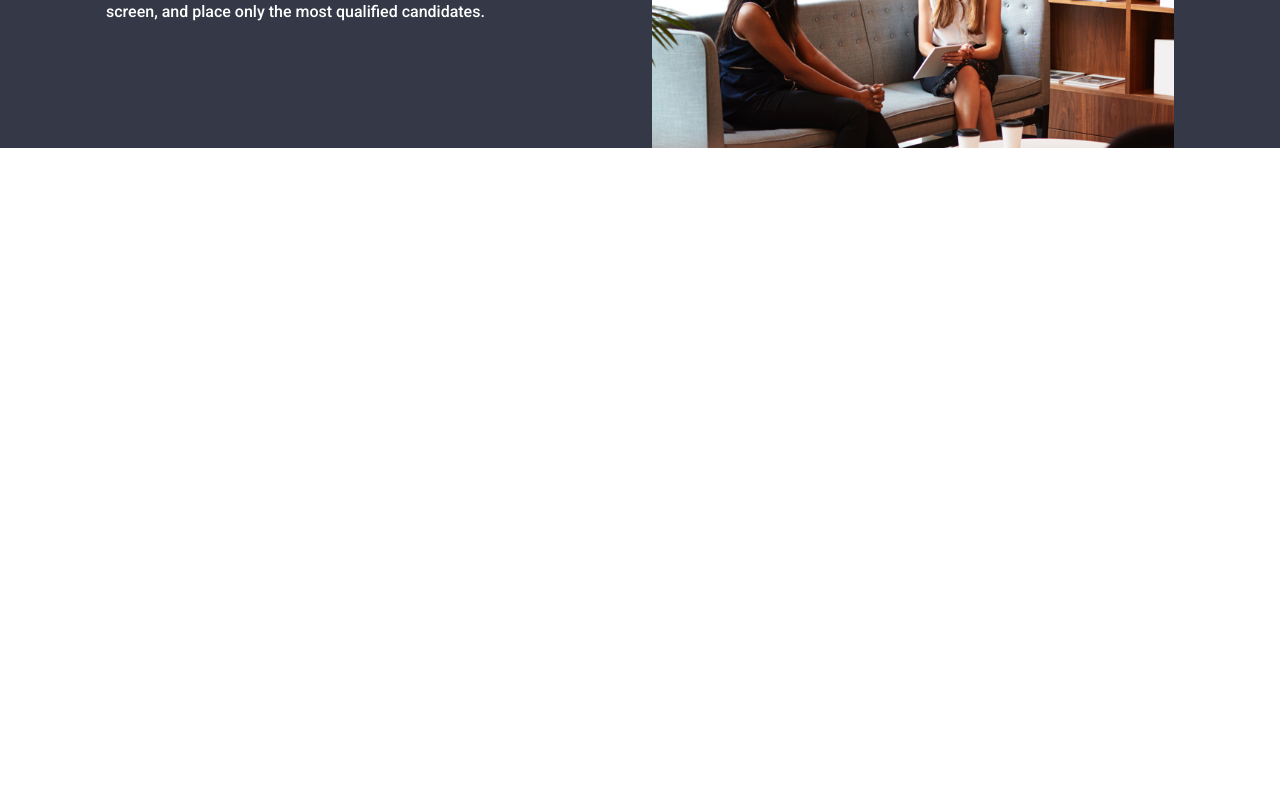
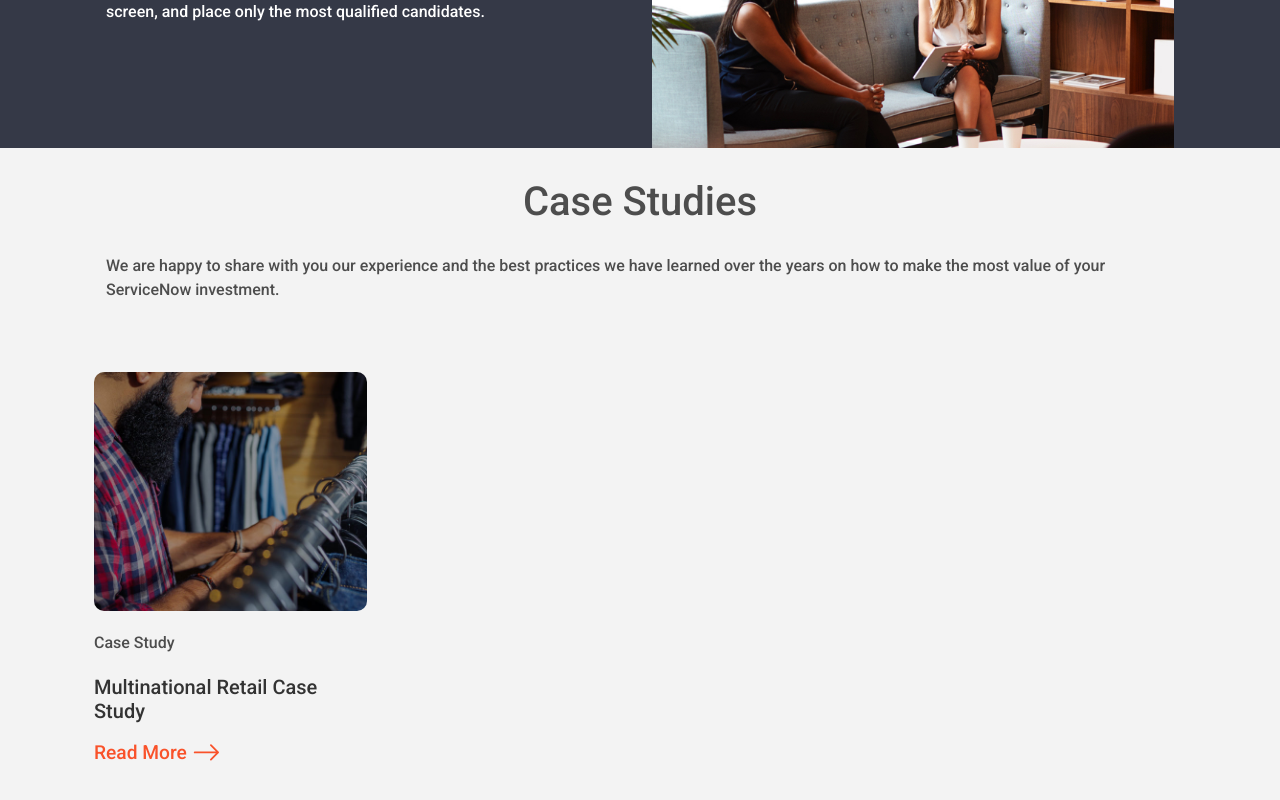
Before and after one commit to DjorgeSilva/intellective, a React (Create React App) app: page / in a window 1280 px wide. Shown: the part 2792-3592 px from the top of the page. Before the commit the page ends 2940 px from the top, so only its background shows below. Built offline with nearby package versions, Linux system fonts and the light colour scheme.

Commit message:
component cases complete

```diff
--- /dev/null
+++ b/src/Components/Cases/cases.style.ts
@@ -0,0 +1,97 @@
+import styled from 'styled-components'
+
+export const Wrapper = styled.div`
+    width: 100%;
+    height: fit-content;
+    background: #F3F3F3;
+    padding-top: 30px;
+
+    .row{
+        margin: 0 auto;
+        padding-bottom: 50px;
+
+        .coluna{
+            height: fit-content;
+            display: flex;
+            flex-direction: column;
+            justify-content: center;
+            align-items: center;
+
+            h1{
+                color: ${props => props.theme.ligthText};
+            }
+
+            p{
+                margin: 20px auto;
+                color: ${props => props.theme.ligthText};
+            }
+
+        }
+
+        .coluna-imagem{
+            height: 450px;
+            padding: 0;
+            align-items: flex-start;
+
+            img{
+                width: 100%;
+                height: 80%;
+                object-fit: cover;
+                border-radius: 10px;
+                margin-top: 50px;
+            }
+
+            p, h5, h6{
+                &:hover{
+                    color: ${props => props.theme.primaryColor};
+                }
+            }
+
+            h5{
+                color: ${props => props.theme.darkText};
+            }
+
+            h6{
+                color: ${props => props.theme.primaryColor};
+                margin-top: 10px;
+                font-size: 1.2rem;
+            }
+
+            .link-readMore{
+                display: flex;
+                flex-direction: row;
+                justify-content: center;
+                align-items: center;
+
+                &:hover .icone-link{
+                    animation: linkicone 1s;
+                }
+
+                .icone-link{
+                    color: ${props => props.theme.primaryColor};
+                    font-size: 1.8rem;
+                    margin-left: 5px;
+                }
+
+                @keyframes linkicone {
+                        0%{
+                            position: absolute;
+                            opacity: 0;
+                            left: 0px;
+                        }
+
+                        100%{
+                            opacity: 1;
+                        }
+                }
+
+                h6{
+                    background: #F3F3F3;
+                    z-index: 100;
+                }
+            }
+
+
+        }
+    }
+`
--- /dev/null
+++ b/src/Components/Cases/index.tsx
@@ -0,0 +1,48 @@
+import React from 'react'
+//packages
+import { Row, Col } from 'react-bootstrap'
+import {Link} from "react-router-dom"
+//styles
+import * as s from "./cases.style"
+//images
+import casesItem from "../../img/cases-item.jpg"
+//icons
+import {BsArrowRight} from "react-icons/bs"
+
+export const Cases: React.FC = (): JSX.Element => {
+
+    const styleLink = {
+        textDecoration: "none"
+    }
+
+    return (
+        <s.Wrapper>
+            <Row className="row container">
+                <Col xs={12} className="coluna">
+                    <h1>Case Studies</h1>
+                    <p>We are happy to share with you our experience and the best practices we have learned over the years on how to make the most value of your ServiceNow investment.</p>
+                </Col>
+
+                <Col xs={12} md={3} className="coluna coluna-imagem">
+                    <img src={casesItem} alt="Nosso pessoal" />
+
+                    <Link to="/" className="link-case" style={styleLink}>
+                        <p>Case Study</p>
+                    </Link>
+
+                    <Link to="/" className="link-case" style={styleLink}>
+                        <h5>Multinational Retail Case Study</h5>
+                    </Link>
+
+                    <Link to="/" className="link-readMore" style={styleLink}>
+                        <h6>Read More</h6>
+                        <BsArrowRight className="icone-link"/>
+                    </Link>
+
+                </Col>
+
+            </Row>
+
+        </s.Wrapper>
+    )
+}
--- a/src/routes/Home/index.tsx
+++ b/src/routes/Home/index.tsx
@@ -1,6 +1,7 @@
 import React from 'react'
 //components
 import { Banner } from '../../Components/Banner'
+import { Cases } from '../../Components/Cases'
 import { OurProduct } from '../../Components/OurProduct'
 import { OurService } from '../../Components/OurService'
 import { OurStaff } from '../../Components/OurStaff'
@@ -12,6 +13,7 @@ export const Home: React.FC = (): JSX.Element => {
             <OurProduct />
             <OurService />
             <OurStaff />
+            <Cases/>
         </React.Fragment>
     )
 }
```
Also changed, not shown: src/img/cases-item.jpg (added).
